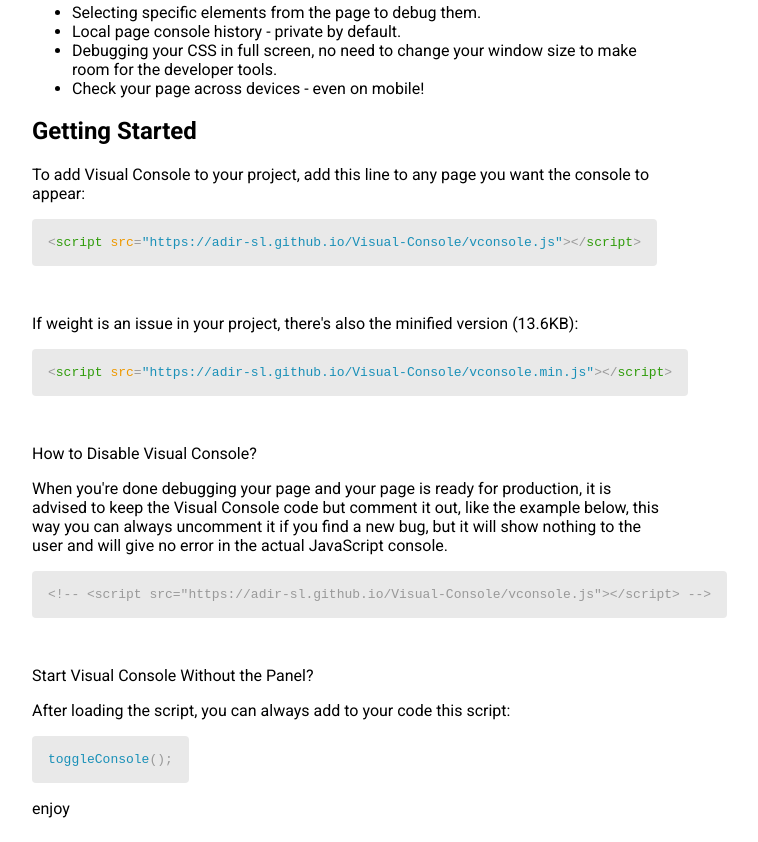
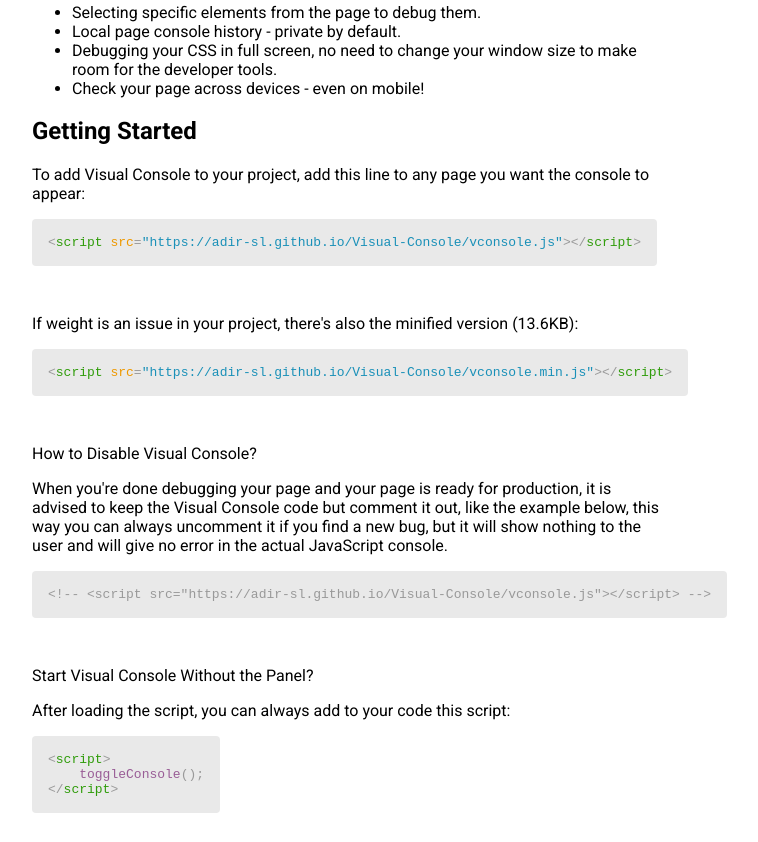
Before and after one commit to Adir-SL/Visual-Console, a plain HTML site: page index.html in a window 1280 px wide. Shown: the part 361-1203 px from the top of the page, without its empty margins (292-1050 px from the left). Drawn offline with Linux system fonts and the light colour scheme; a small style sheet from the web is missing.

Commit message:
Update index.html

```diff
--- a/index.html
+++ b/index.html
@@ -225,12 +225,9 @@
         <br />
         <p>Start Visual Console Without the Panel?</p>
         <p>After loading the script, you can always add to your code this script:</p>
-        <pre><code><c-3>toggleConsole</c-3>();</code></pre>
-        <!-- <pre><code>&lt;<c-1>script</c-1>&gt;
+        <pre><code>&lt;<c-1>script</c-1>&gt;
     <c-4>toggleConsole</c-4>();
-&lt;/<c-1>script</c-1>&gt;</code></pre> -->
-
-    <p>enjoy</p>
+&lt;/<c-1>script</c-1>&gt;</code></pre>
     </div>
 
     <!-- <script src="https://adir-sl.github.io/Visual-Console/vconsole.js"></script> -->
```
